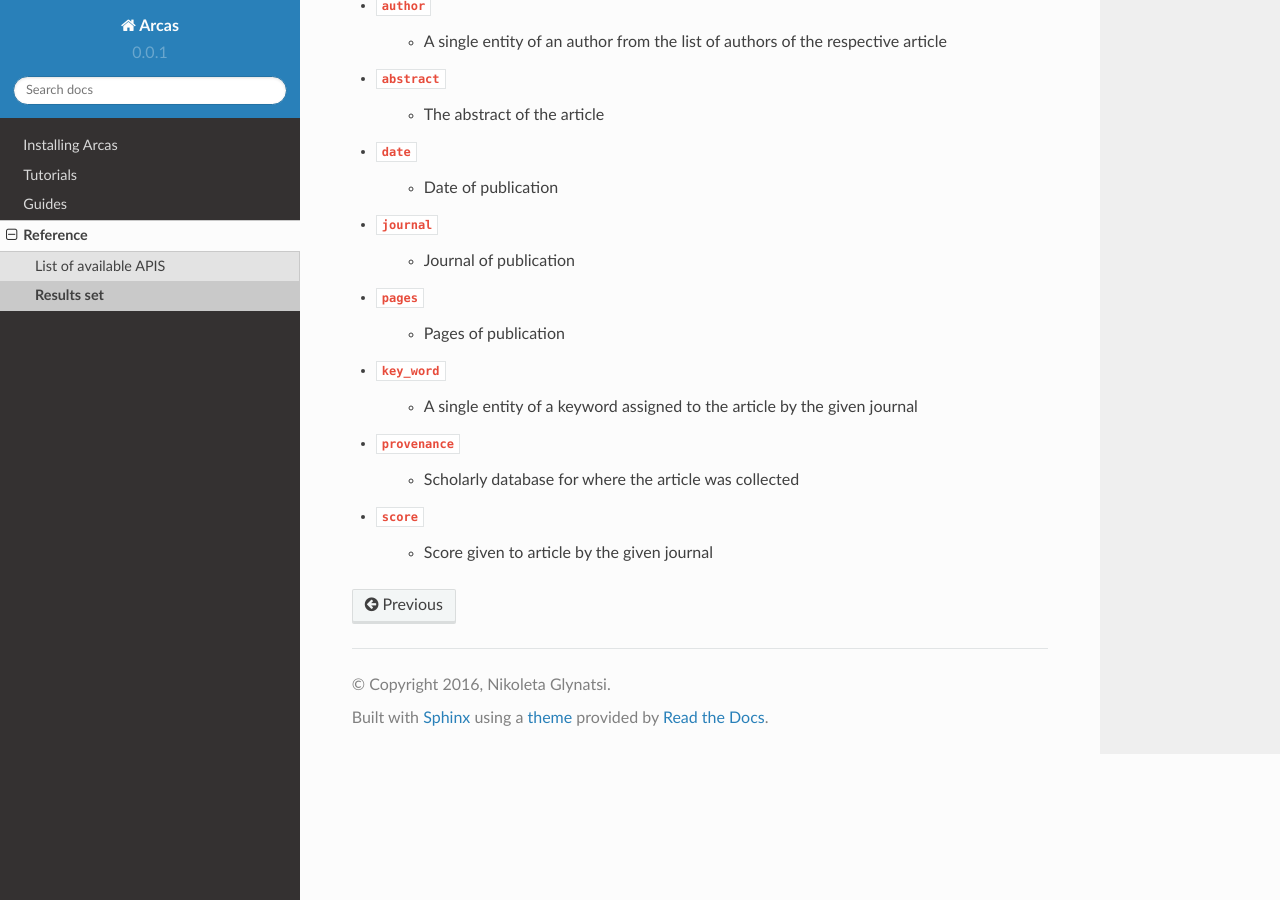
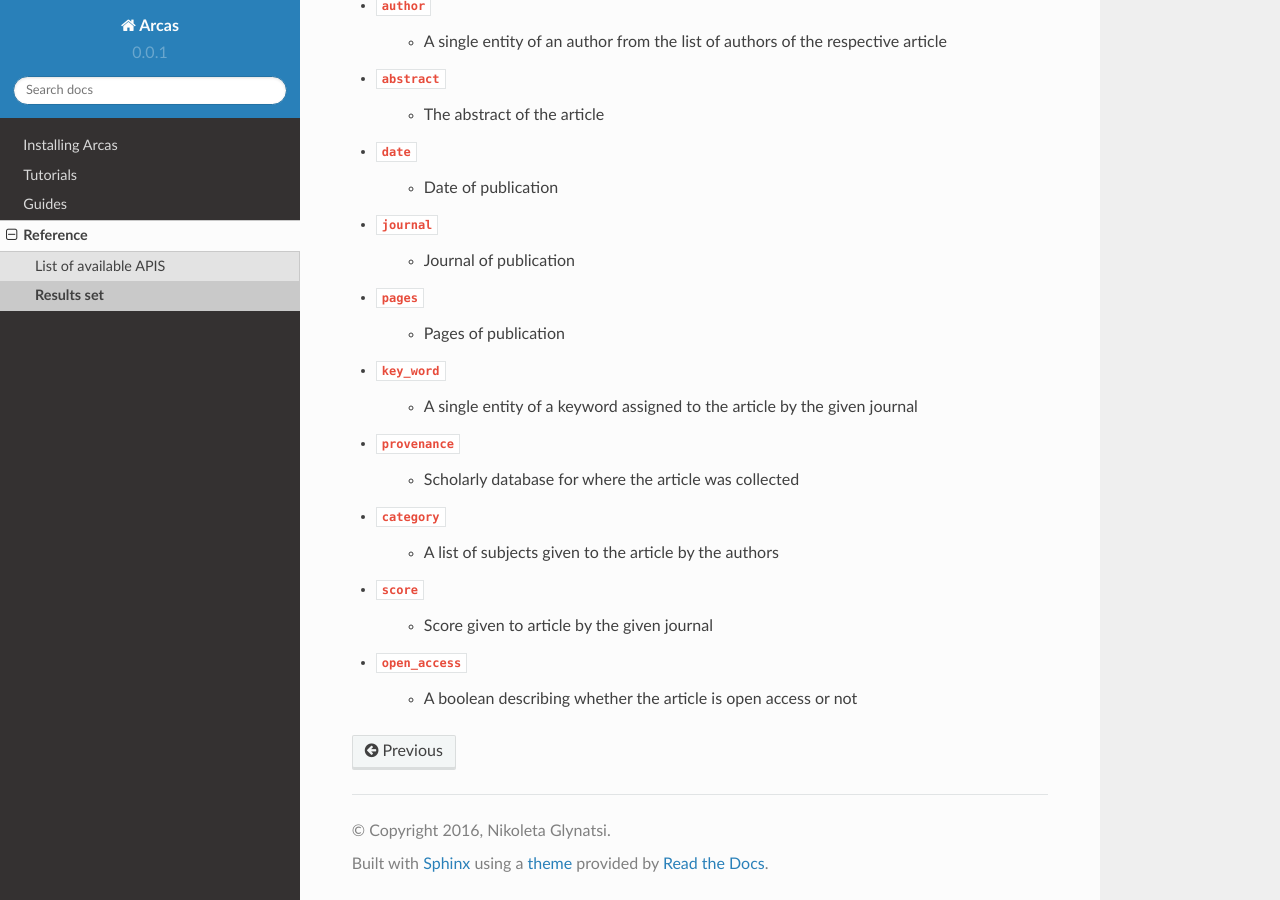
Before and after one commit to ArcasProject/Arcas, a Sphinx documentation site: the page built from docs/Reference/results_set.rst, in a window 1280 px wide and 900 px high, scrolled down 506 px. Built offline with Sphinx 7.4.7 and the Read the Docs theme 2.0.0, drawn with Linux system fonts in a browser that asks for light colours.

Commit message:
fix reference sections
Search arguments and results

```diff
--- a/docs/Reference/results_set.rst
+++ b/docs/Reference/results_set.rst
@@ -30,5 +30,9 @@ list of metadata:
     -  A single entity of a keyword assigned to the article by the given journal
 - :code:`provenance`
     - Scholarly database for where the article was collected
+- :code:`category`
+    - A list of subjects given to the article by the authors
 - :code:`score`
     - Score given to article by the given journal
+- :code:`open_access`
+    - A boolean describing whether the article is open access or not
```
Also changed, not shown: docs/Reference/search_fields.rst (added, +29 -0 lines), 1 other file.
